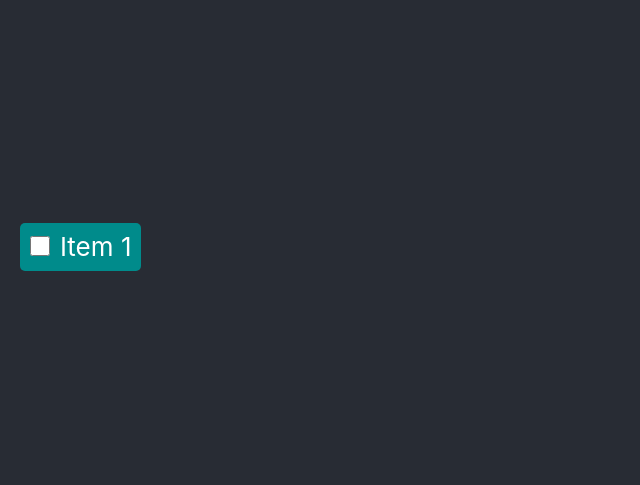
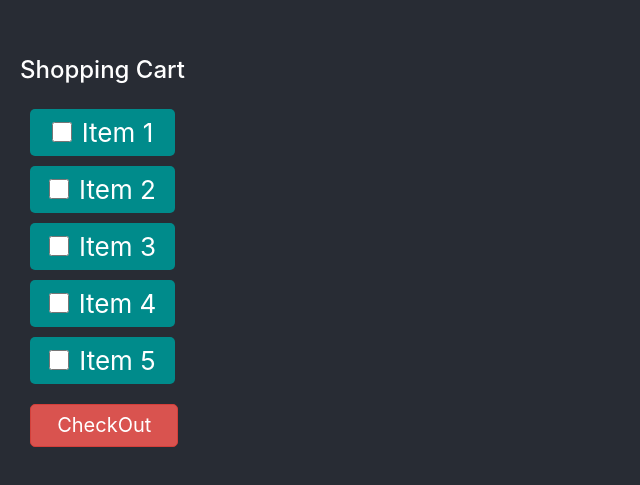
Before and after one commit to rudrOwO/product-association-demo, a React (Create React App) app: page / in a window 1280 px wide. Shown: the part 153-638 px from the top of the page, without its empty margins (0-640 px from the left). Built offline with nearby package versions, Linux system fonts and the light colour scheme.

Commit message:
Shopping Cart implemented

```diff
--- a/src/App.css
+++ b/src/App.css
@@ -21,6 +21,18 @@
   padding-left: 10px;
   padding-right: 10px;
   border-radius: 5px;
+  margin: 10px;
+}
+
+.check-out {
+  font-size: 2rem;
+  width: 90%;
+  /* padding-top: 5px;
+  padding-bottom: 5px;
+  padding-left: 20;
+  padding-right: 20px; */
+  border-radius: 5px;
+  margin: 10px;
 }
 
 .checker {
@@ -31,3 +43,7 @@
 .item-text {
    padding-left: 10px;
 }
+
+h3 {
+  padding-bottom: 15px;
+}
--- a/src/App.js
+++ b/src/App.js
@@ -1,5 +1,7 @@
 import "./App.css";
-import Item from "./components/Item";
+import Cart from "./components/Cart";
+import dataBase from "./services/dataBase";
+
 /*
 Components I need:
 
@@ -17,7 +19,7 @@ function App() {
   return (
     <div className="App">
       <header className="App-header">
-        <Item itemID={1} />
+        <Cart dataBase={dataBase} />
       </header>
     </div>
   );
--- a/src/components/Cart.jsx
+++ b/src/components/Cart.jsx
@@ -1,3 +1,31 @@
-const Cart = () => {};
+import { useState } from "react";
+import ItemSet from "../models/itemSet";
+import Item from "./Item";
+
+const Cart = ({ dataBase }) => {
+  const [checkedItems, setCheckedItems] = useState([]);
+  return (
+    <div className="cart">
+      <h3>Shopping Cart</h3>
+      <Item itemID={1} setCheckedItems={setCheckedItems} />
+      <Item itemID={2} setCheckedItems={setCheckedItems} />
+      <Item itemID={3} setCheckedItems={setCheckedItems} />
+      <Item itemID={4} setCheckedItems={setCheckedItems} />
+      <Item itemID={5} setCheckedItems={setCheckedItems} />
+      <button
+        className="btn btn-danger check-out"
+        onClick={e => {
+          const newItemSet = new ItemSet();
+
+          for (const itemID of checkedItems) {
+            newItemSet.addItem(itemID);
+          }
+        }}
+      >
+        CheckOut
+      </button>
+    </div>
+  );
+};
 
 export default Cart;
--- a/src/components/Item.jsx
+++ b/src/components/Item.jsx
@@ -1,7 +1,15 @@
-const Item = ({ itemID }) => {
+const Item = ({ itemID, setCheckedItems }) => {
   return (
     <div className="item">
-      <input className="checker" type="checkbox" />
+      <input
+        className="checker"
+        type="checkbox"
+        onChange={e => {
+          setCheckedItems(prev =>
+            e.target.checked ? [...prev, itemID] : prev
+          );
+        }}
+      />
       <span className="item-text">Item {itemID}</span>
     </div>
   );
--- a/src/models/itemSet.js
+++ b/src/models/itemSet.js
@@ -1,16 +1,19 @@
 export default class ItemSet {
   listOfItems = new Set();
+  supportCount = 0;
 
-  constructor(itemID) {
-    this.value.add(itemID);
-  }
+  constructor() {}
 
-  toString() {
+  getPrimaryKey() {
     let str = "";
     for (const item of this.listOfItems) {
       str += item;
     }
     return str;
+  }
+
+  addItem(itemID) {
+    this.listOfItems.add(itemID);
   }
 
   join(otherSet) {
@@ -30,4 +33,8 @@ export default class ItemSet {
   getItemCount() {
     return this.listOfItems.size;
   }
+
+  increaseSupportCount() {
+    this.supportCount += 1;
+  }
 }
--- a/src/services/dataBase.js
+++ b/src/services/dataBase.js
@@ -0,0 +1,5 @@
+import ItemSet from "../models/itemSet";
+
+const dataBase = new Map();
+
+export default dataBase;
```
